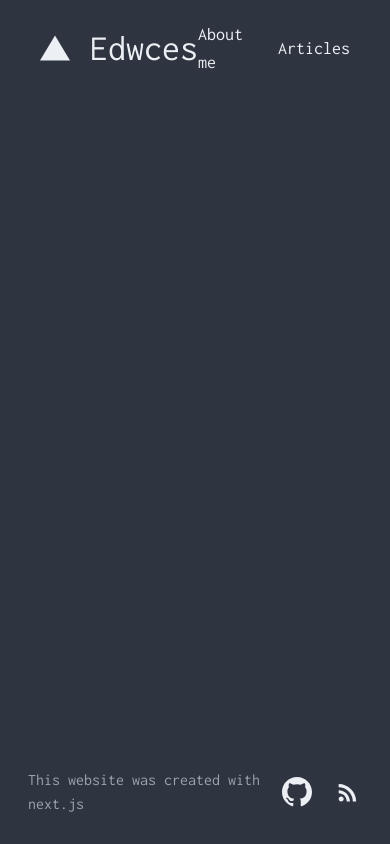
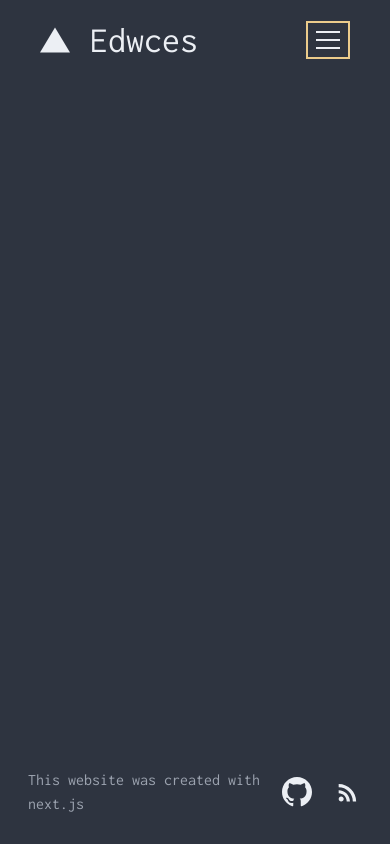
Before and after one commit to edwces/blog-next, a Next.js app in the folder web/: page / in a window 390 px wide. Built offline with nearby package versions, Linux system fonts and the light colour scheme; a small style sheet from the web is missing.

Commit message:
Hamburger Breakpoint

```diff
--- a/web/src/components/layouts/MainLayout.tsx
+++ b/web/src/components/layouts/MainLayout.tsx
@@ -1,4 +1,4 @@
-import { ReactNode } from "react";
+import { ReactNode, useState } from "react";
 import { MainFooter } from "../main/MainFooter";
 import { MainHeader } from "../main/MainHeader";
 
@@ -7,9 +7,14 @@ interface MainLayoutProps {
 }
 
 export const MainLayout = ({ children }: MainLayoutProps) => {
+  const [isHamburgerOpen, setHamburgerOpen] = useState(false);
+
   return (
     <div className="flex flex-col min-h-screen">
-      <MainHeader />
+      <MainHeader
+        isHamburgerOpen={isHamburgerOpen}
+        onHamburgerClick={() => setHamburgerOpen(!isHamburgerOpen)}
+      />
       <main className="bg-black flex flex-col flex-grow">{children}</main>
       <MainFooter />
     </div>
--- a/web/src/components/main/MainHeader.tsx
+++ b/web/src/components/main/MainHeader.tsx
@@ -2,18 +2,29 @@ import { HamburgerButton } from "./HamburgerButton";
 import { TriangleIcon } from "../ui/icons/Triangle";
 import { NavigationList } from "./NavigationList";
 import { NAV_ITEMS } from "./constants";
+import { useWindowSize } from "../../hooks/useWindowSize";
 
 interface MainHeaderProps {
-  isHamburgerVisible?: boolean;
   isHamburgerOpen?: boolean;
   onHamburgerClick?: () => void;
 }
 
+const HEADER_BREAKPOINT = 700;
+
 export const MainHeader = ({
-  isHamburgerVisible = false,
   isHamburgerOpen = false,
   onHamburgerClick,
 }: MainHeaderProps) => {
+  const size = useWindowSize();
+
+  const NavPresenter = () => {
+    if (size.width > HEADER_BREAKPOINT)
+      return <NavigationList items={NAV_ITEMS} direction="row" />;
+    return (
+      <HamburgerButton isOpen={isHamburgerOpen} onClick={onHamburgerClick} />
+    );
+  };
+
   return (
     <header className="p-5 bg-black">
       <div className="flex justify-between items-center px-5">
@@ -21,13 +32,7 @@ export const MainHeader = ({
           <TriangleIcon />
           <h1 className="text-4xl">Edwces</h1>
         </div>
-        <NavigationList items={NAV_ITEMS} direction="row" />
-        {isHamburgerVisible && (
-          <HamburgerButton
-            isOpen={isHamburgerOpen}
-            onClick={onHamburgerClick}
-          />
-        )}
+        {size.width !== 0 && NavPresenter()}
       </div>
     </header>
   );
--- /dev/null
+++ b/web/src/hooks/useWindowSize.ts
@@ -0,0 +1,25 @@
+import { useEffect, useState } from "react";
+import { throttle } from "../utils/function.utils";
+
+type WindowSize = {
+  width: number;
+  height: number;
+};
+
+// Returns {width: 0, height: 0} in ssr mode
+export const useWindowSize = (): WindowSize => {
+  const [size, setSize] = useState<WindowSize>({ width: 0, height: 0 });
+
+  useEffect(() => {
+    const onWindowResize = throttle(() => {
+      setSize({ width: window.innerWidth, height: window.innerHeight });
+    }, 250);
+
+    onWindowResize();
+    window.addEventListener("resize", onWindowResize);
+
+    return () => window.removeEventListener("resize", onWindowResize);
+  }, []);
+
+  return size;
+};
--- /dev/null
+++ b/web/src/utils/function.utils.ts
@@ -0,0 +1,9 @@
+export const throttle = (fn: any, interval: number) => () => {
+  if (fn.pause) return;
+  fn.pause = true;
+
+  setTimeout(() => {
+    fn();
+    fn.pause = false;
+  }, interval);
+};
```
